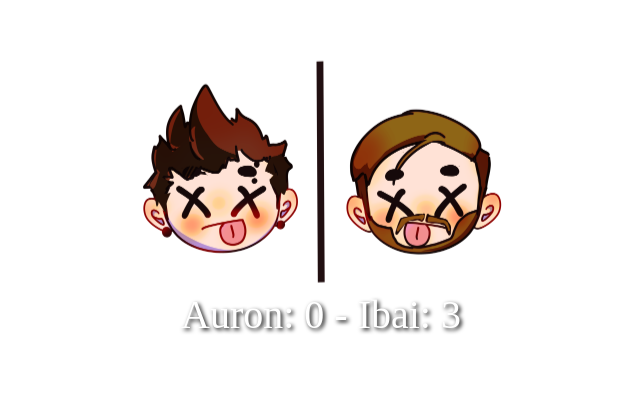
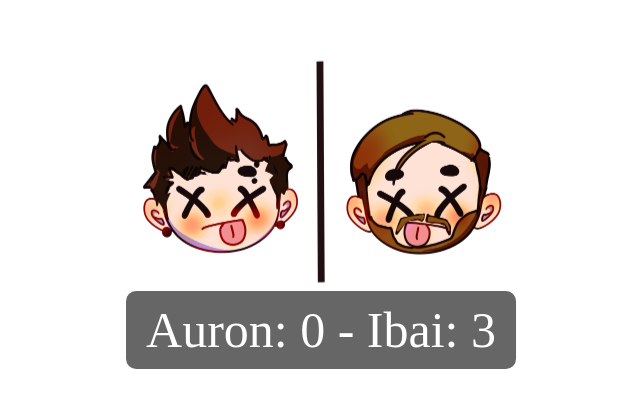
Before and after one commit to janeterra333/overlay-auron, a plain HTML site: page overlay.html in a window 1280 px wide. Shown: the part 229-636 px from the top of the page, without its empty margins (319-959 px from the left). Drawn offline with Linux system fonts and the light colour scheme.

Commit message:
Update overlay.html

```diff
--- a/overlay.html
+++ b/overlay.html
@@ -6,7 +6,19 @@
 <style>
   body { margin: 0; background: transparent; overflow: hidden; }
   #imagen { position: absolute; top: 50%; left: 50%; transform: translate(-50%, -50%); }
-  #texto { position: absolute; top: 65%; left: 50%; transform: translateX(-50%); width: 100%; text-align: center; font-size: 40px; color: white; text-shadow: 2px 2px 4px black; }
+  #texto {
+  position: absolute;
+  top: 65%;
+  left: 50%;
+  transform: translateX(-50%);
+  font-size: 50px;
+  color: white;
+  text-align: center;
+
+  background: rgba(0, 0, 0, 0.6); /* fondo negro transparente */
+  padding: 10px 20px;
+  border-radius: 10px;
+}
 </style>
 </head>
 <body>
```
